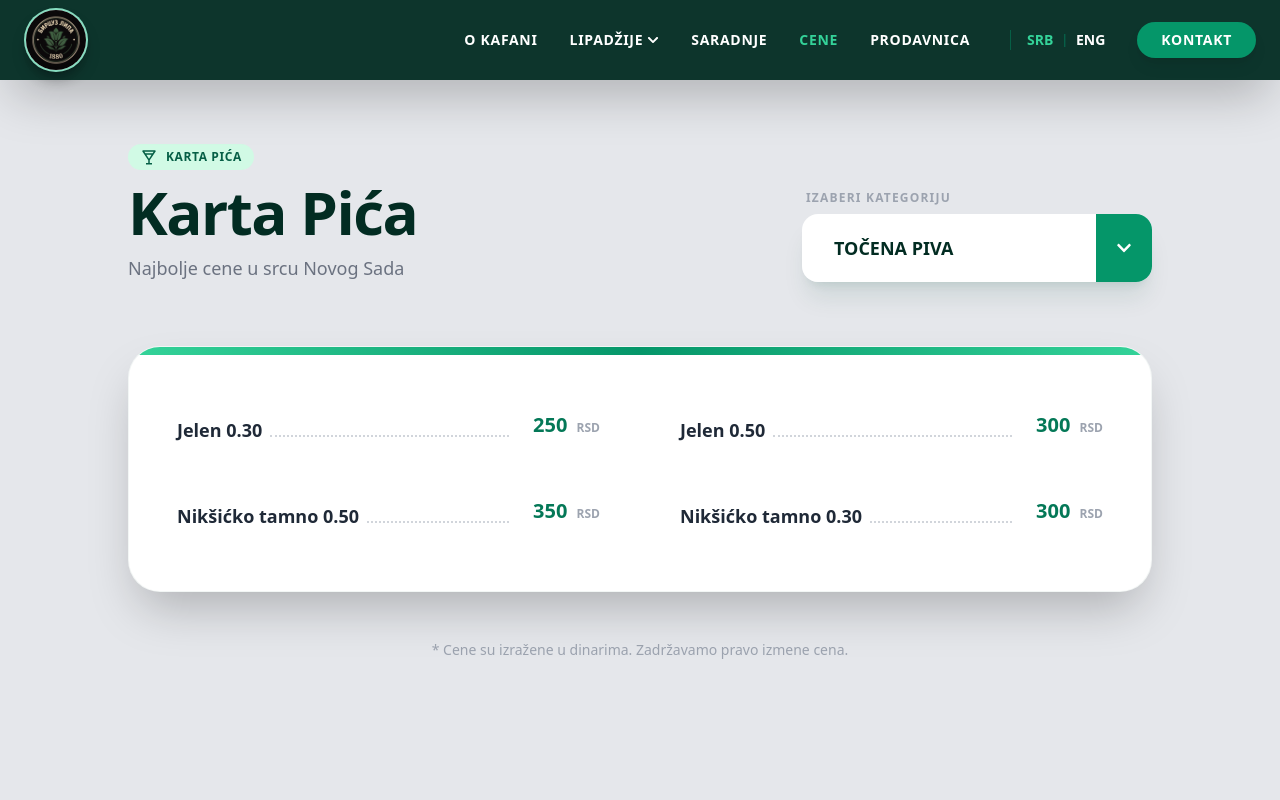
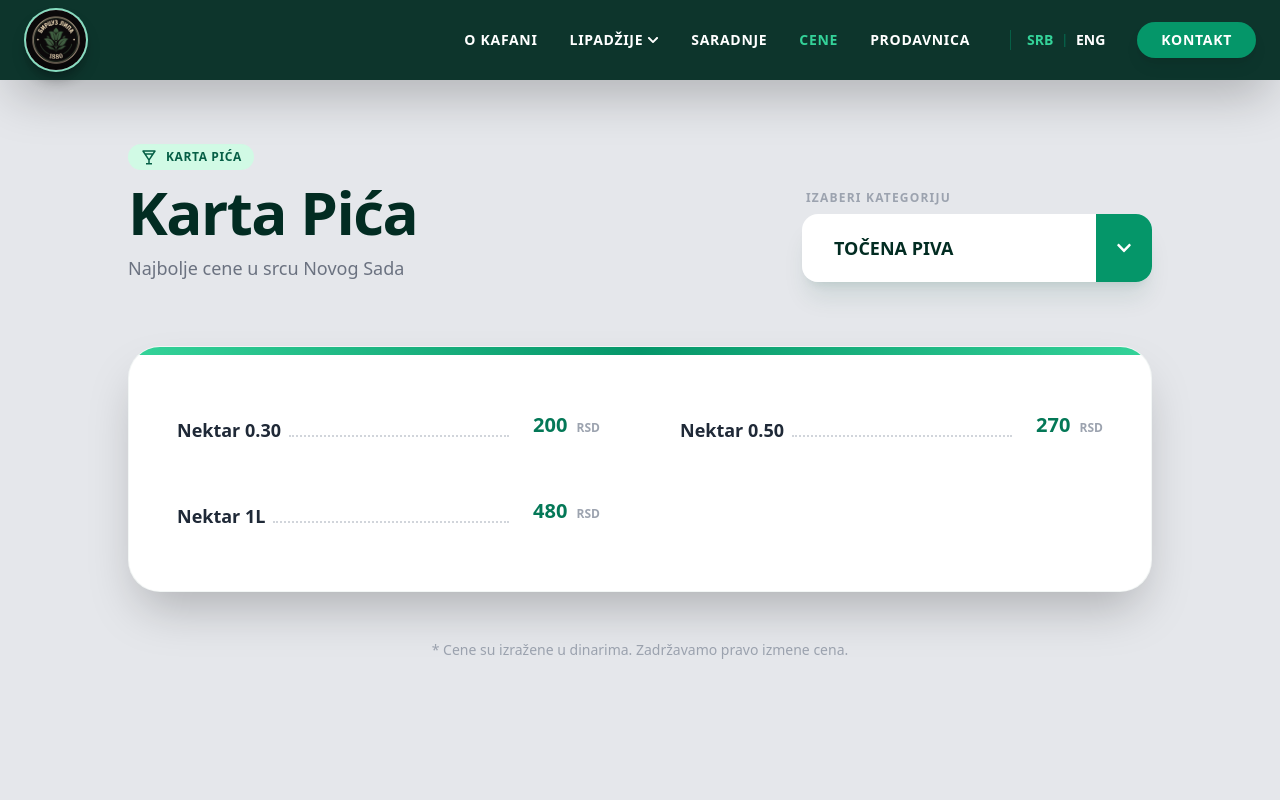
Before and after one commit to Djapedjape123/lipaBircuz, a React (Vite) app: page /cene in a window 1280 px wide. Shown: the top 800 px of the page. Built offline with nearby package versions, Linux system fonts and the light colour scheme.

Commit message:
sredjen cenovnik

```diff
--- a/src/components/Footer.jsx
+++ b/src/components/Footer.jsx
@@ -150,7 +150,7 @@
                     </p>
                     <div className="flex gap-6">
 
-                        <span className="hover:text-gray-400 cursor-pointer">{t('footer.terms')}</span>
+                        {/* <span className="hover:text-gray-400 cursor-pointer">{t('footer.terms')}</span> */}
                         {/* <span className="hover:text-gray-400 cursor-pointer">Development by <a className='font-bold text-white hover:text-blue-500' href="https://www.pedjadev.com/">prWeb</a></span> */}
                         <a href="https://www.pedjadev.com/" className='hover:text-gray-400 cursor-pointer'>{t('footer.dev')} <span className='font-bold text-white hover:text-blue-500'>prWeb</span></a>
                     </div>
--- a/src/i18n.js
+++ b/src/i18n.js
@@ -157,7 +157,7 @@
                     "5": { title: "Amsterdam, Holandija", desc: "Amsterdam je glavni grad Holandije, poznat po svojim slikovitim kanalima i liberalnoj kulturi, a njegov Red Light District (De Wallen) je istorijska centralna četvrt poznata po mreži uskih ulica sa crvenim svetlima u izlozima gde je legalizovana prostitucija i koja je i danas jedna od najpoznatijih turističkih atrakcija u gradu." },
                     "6": { title: "Minhen, Nemačka", desc: "Evropsko prvenstvo u fudbalu 2024. u Nemačkoj bilo je 17. izdanje UEFA Evropskog prvenstva, održano od 14. juna do 14. jula sa 24 reprezentacije i utakmicama na deset različitih stadiona u velikim nemačkim gradovima kao što su Berlin, Minhen, Dortmund i Frankfurt, čime je Nemačka po prvi put bila domaćin takvog turnira nakon ponovnog ujedinjenja." },
                     "7": { title: "Fruška Gora", desc: "Fruška gora je prelepa planina i nacionalni park u Srbiji poznat po gustim šumama, vinogradima, brojnim pravoslavnim manastirima i mnogim stazama za šetnju i rekreaciju." },
-                    "8": { title: "Barcelona, Spain", desc: "Barcelona is famous for the spectacular Sagrada Família basilica, a masterpiece by architect Antoni Gaudí under construction since 1882, which — when completed — will be one of the tallest religious buildings in the world, attracting millions of visitors every year with its intricate nature-inspired forms." }
+                    "8": { title: "Barcelona, Spain", desc: "Barselona je poznata po spektakularnoj bazilici Sagrada Familija, remek-delu arhitekte Antonija Gaudija, koje se gradi od 1882. godine, a koje će, kada bude završeno, biti jedna od najviših verskih građevina na svetu, privlačeći milione posetilaca svake godine svojim složenim oblicima inspirisanim prirodom." }
                 }
             },
             events_page: {
--- a/src/pages/Cene.jsx
+++ b/src/pages/Cene.jsx
@@ -17,10 +17,10 @@
 // --- PODACI (ISTI KAO PRE) ---
 const MENU_ITEMS = [
     // 1. draft_beer
-    { category: "draft_beer", name: "Jelen 0.30", price: "250" },
-    { category: "draft_beer", name: "Jelen 0.50", price: "300" },
-    { category: "draft_beer", name: "Nikšićko tamno 0.50", price: "350" },
-    { category: "draft_beer", name: "Nikšićko tamno 0.30", price: "300" },
+    { category: "draft_beer", name: "Nektar 0.30", price: "200" },
+    { category: "draft_beer", name: "Nektar 0.50", price: "270" },
+    { category: "draft_beer", name: "Nektar 1L", price: "480" },
+
 
     // 2. wines
     { category: "wines", name: "Smederevka Tikveš 1L", price: "1400" },
@@ -29,13 +29,13 @@
     { category: "wines", name: "Vojnović Roze 1L", price: "1400" },
     { category: "wines", name: "Vojnović Cuvee 1L", price: "1400" },
     { category: "wines", name: "Tikveš Roze 1l", price: "1400" },
-    { category: "wines", name: "Medveđa krv Rubin 1L", price: "1400" },
+    // { category: "wines", name: "Medveđa krv Rubin 1L", price: "1400" },
     { category: "wines", name: "Rubin roze 1L", price: "1400" },
     { category: "wines", name: "Čaša vina 0.20", price: "280" },
     { category: "wines", name: "Špricer 0.20", price: "200" },
     { category: "wines", name: "Veliki špricer 0.40", price: "300" },
     { category: "wines", name: "Aspall 0.33", price: "370" },
-    { category: "wines", name: "Somersby 0.33", price: "370" },
+    // { category: "wines", name: "Somersby 0.33", price: "370" },
 
     // 3. snacks
     { category: "snacks", name: "menu.items.peanuts", isTranslatable: true, price: "350" },
@@ -44,25 +44,25 @@
     // 4. bottled_beer
     { category: "bottled_beer", name: "Zaječarsko 0.50", price: "220" },
     { category: "bottled_beer", name: "Laško 0.50", price: "270" },
-    { category: "bottled_beer", name: "Bavaria 0%alc 0.50", price: "290" },
+    // { category: "bottled_beer", name: "Bavaria 0%alc 0.50", price: "290" },
     { category: "bottled_beer", name: "Lav 0.50", price: "220" },
     { category: "bottled_beer", name: "Lav Premium 0.50", price: "220" },
     { category: "bottled_beer", name: "Jelen 0.50", price: "220" },
     { category: "bottled_beer", name: "Jelen 0.33", price: "270" },
     { category: "bottled_beer", name: "Nikšićko svetlo 0.50", price: "220" },
-    { category: "bottled_beer", name: "Staropramen 0.50", price: "270" },
+    // { category: "bottled_beer", name: "Staropramen 0.50", price: "270" },
     { category: "bottled_beer", name: "Tuborg 0.50", price: "270" },
     { category: "bottled_beer", name: "Carlsberg 0.40", price: "290" },
     { category: "bottled_beer", name: "Valjevsko 0.50", price: "220" },
-    { category: "bottled_beer", name: "Valjevsko nefiltrirano 0.50", price: "270" },
+    // { category: "bottled_beer", name: "Valjevsko nefiltrirano 0.50", price: "270" },
     { category: "bottled_beer", name: "Jagodinsko 0.50", price: "220" },
     { category: "bottled_beer", name: "Nektar 0.50", price: "220" },
     { category: "bottled_beer", name: "Banjalučko 0.50", price: "220" },
     { category: "bottled_beer", name: "Amstel", price: "270" },
     { category: "bottled_beer", name: "Heineken 0.40", price: "290" },
-    { category: "bottled_beer", name: "Jelen Fresh 0.50", price: "270" },
-    { category: "bottled_beer", name: "Corona 0.33", price: "550" },
-    { category: "bottled_beer", name: "Stella Artois 0.33", price: "380" },
+    // { category: "bottled_beer", name: "Jelen Fresh 0.50", price: "270" },
+    // { category: "bottled_beer", name: "Corona 0.33", price: "550" },
+    // { category: "bottled_beer", name: "Stella Artois 0.33", price: "380" },
     { category: "bottled_beer", name: "Birra Morretti 0.40", price: "290" },
     { category: "bottled_beer", name: "Blanc 0.33", price: "290" },
     { category: "bottled_beer", name: "Tuborg 0%alc 0.33", price: "290" },
@@ -77,7 +77,7 @@
     { category: "brandy", name: "Loza 13. Jul 0.05", price: "270" },
     { category: "brandy", name: "Viljamovka Takovo 0.05", price: "370" },
     { category: "brandy", name: "Šurlan jabuka 0.05", price: "190" },
-    { category: "brandy", name: "Pevac kruska 0.05", price: "270" },
+    { category: "brandy", name: "Šurlan kruska 0.05", price: "270" },
     { category: "brandy", name: "Pevac dunja 0.05", price: "270" },
     { category: "brandy", name: "Pevac kajsija 0.05", price: "270" },
     { category: "brandy", name: "Pevac šljiva 0.05", price: "170" },
@@ -109,7 +109,9 @@
 
     // 9. soft_drinks
     { category: "soft_drinks", name: "Coca Cola 0.25", price: "250" },
+    { category: "soft_drinks", name: "Coca Cola Zero 0.25", price: "250" },
     { category: "soft_drinks", name: "Schweppes Tonic 0.25", price: "250" },
+    { category: "soft_drinks", name: "Schweppes Purple 0.25", price: "250" },
     { category: "soft_drinks", name: "Limunada 0.20", price: "200" },
     { category: "soft_drinks", name: "Bitter Lemon 0.25", price: "250" },
     { category: "soft_drinks", name: "Fanta 0.25", price: "250" },
@@ -132,7 +134,7 @@
     { category: "liqueurs", name: "Gorki List 0.05", price: "270" },
     { category: "liqueurs", name: "Jagermeister 0.05", price: "370" },
     { category: "liqueurs", name: "Gorka tajna 0.05", price: "170" },
-    { category: "liqueurs", name: "Kruskovac 0.05", price: "190" },
+    { category: "liqueurs", name: "Pelinkovac Rubin 0.05", price: "190" },
 ];
 
 function Cene() {
```
